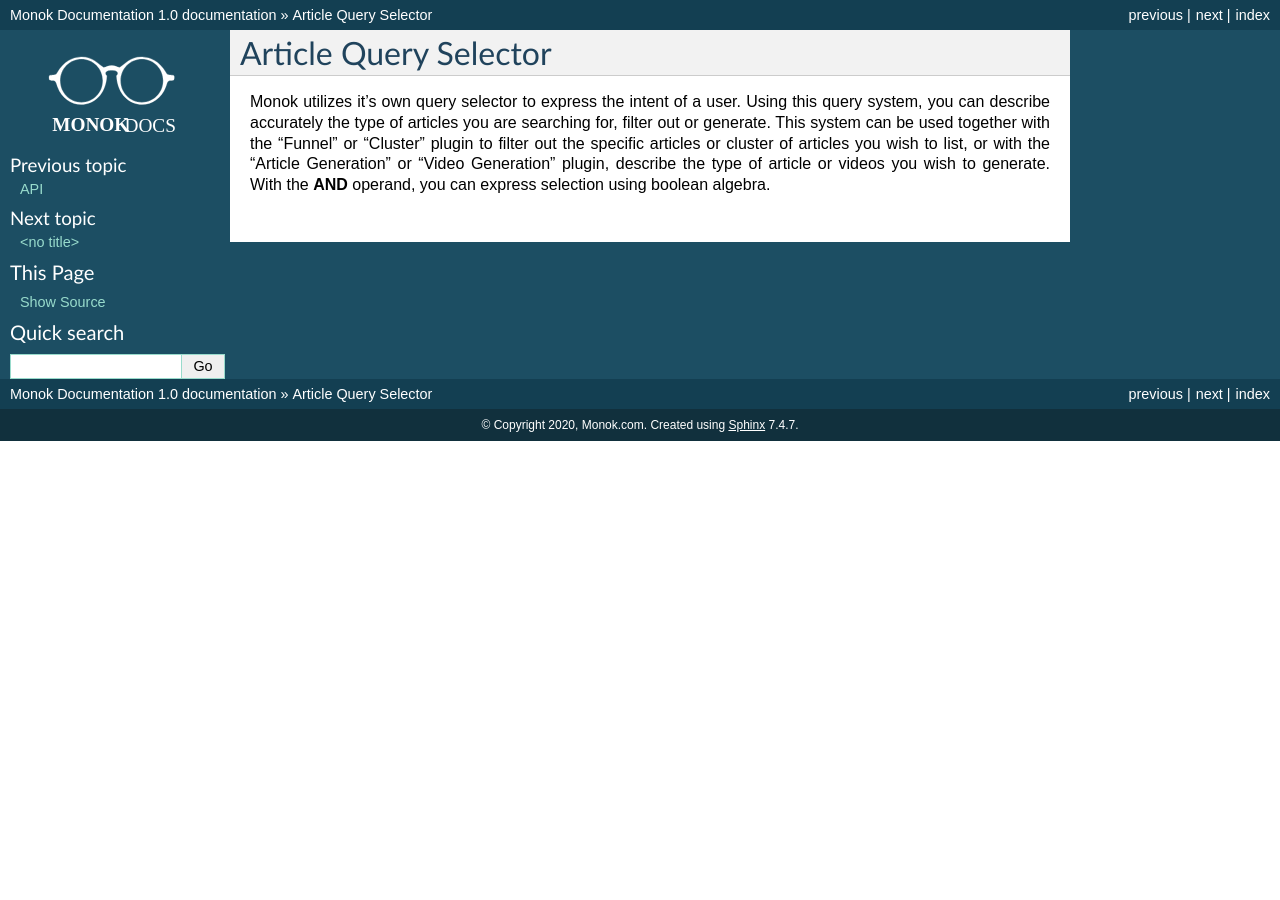
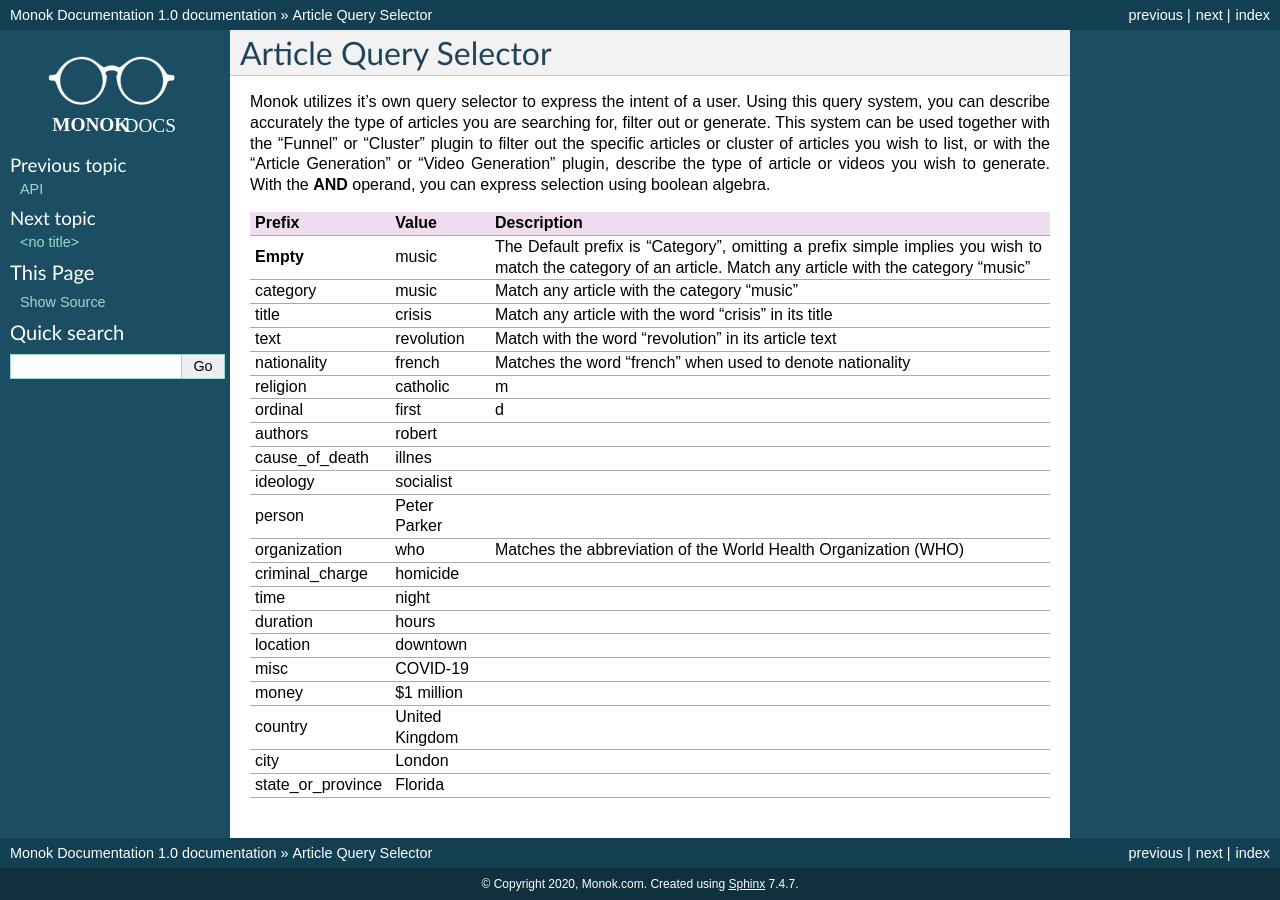
Before and after one commit to monoklabs/monok-docs, a Sphinx documentation site: the page built from docs/articlequeryselector.rst, in a window 1280 px wide. Built offline with Sphinx 7.4.7, drawn with Linux system fonts in a browser that asks for light colours.

Commit message:
Update articlequeryselector.rst

```diff
--- a/docs/articlequeryselector.rst
+++ b/docs/articlequeryselector.rst
@@ -7,30 +7,30 @@
 articles you wish to list, or with the "Article Generation" or "Video Generation" plugin, describe the type of article or videos you wish to generate.
 With the **AND** operand, you can express selection using boolean algebra.
 
-===============   ==========================   ===================================================
-Prefix            Value                        Description
-===============   ==========================   ===================================================
-**Empty**         music                        The Default prefix is "Category", omitting a prefix
-                                               simple implies you wish to match the category of an article.
-                                               Match any article with the category "music"
-category          music                        Match any article with the category "music"
-title             crisis                       Match any article with the word "crisis" in its title
-text              revolution                   Match with the word "revolution" in its article text
-nationality       french                       Matches the word "french" when used to denote nationality
-religion          catholic
-ordinal           first
-authors           robert
-cause_of_death    illnes
-ideology          socialist
-person            Peter Parker
-organization      who                          Matches the abbreviation of the World Health Organization (WHO)
-criminal_charge   homicide
-time              night
-duration          hours
-location          downtown
-misc              COVID-19
-money             $1 million
-country           United Kingdom
-city              London
-state_or_province Florida
-===============   ==========================   ===================================================
+====================   ==========================   ===================================================
+Prefix                  Value                        Description
+====================   ==========================   ===================================================
+**Empty**               music                        The Default prefix is "Category", omitting a prefix
+                                                     simple implies you wish to match the category of an article.
+                                                     Match any article with the category "music"
+category                music                        Match any article with the category "music"
+title                   crisis                       Match any article with the word "crisis" in its title
+text                    revolution                   Match with the word "revolution" in its article text
+nationality             french                       Matches the word "french" when used to denote nationality
+religion                catholic                     m
+ordinal                 first                        d
+authors                 robert
+cause_of_death          illnes
+ideology                socialist
+person                  Peter Parker
+organization            who                          Matches the abbreviation of the World Health Organization (WHO)
+criminal_charge         homicide
+time                    night
+duration                hours
+location                downtown
+misc                    COVID-19
+money                   $1 million
+country                 United Kingdom
+city                    London
+state_or_province       Florida
+====================   ==========================   ===================================================
```
